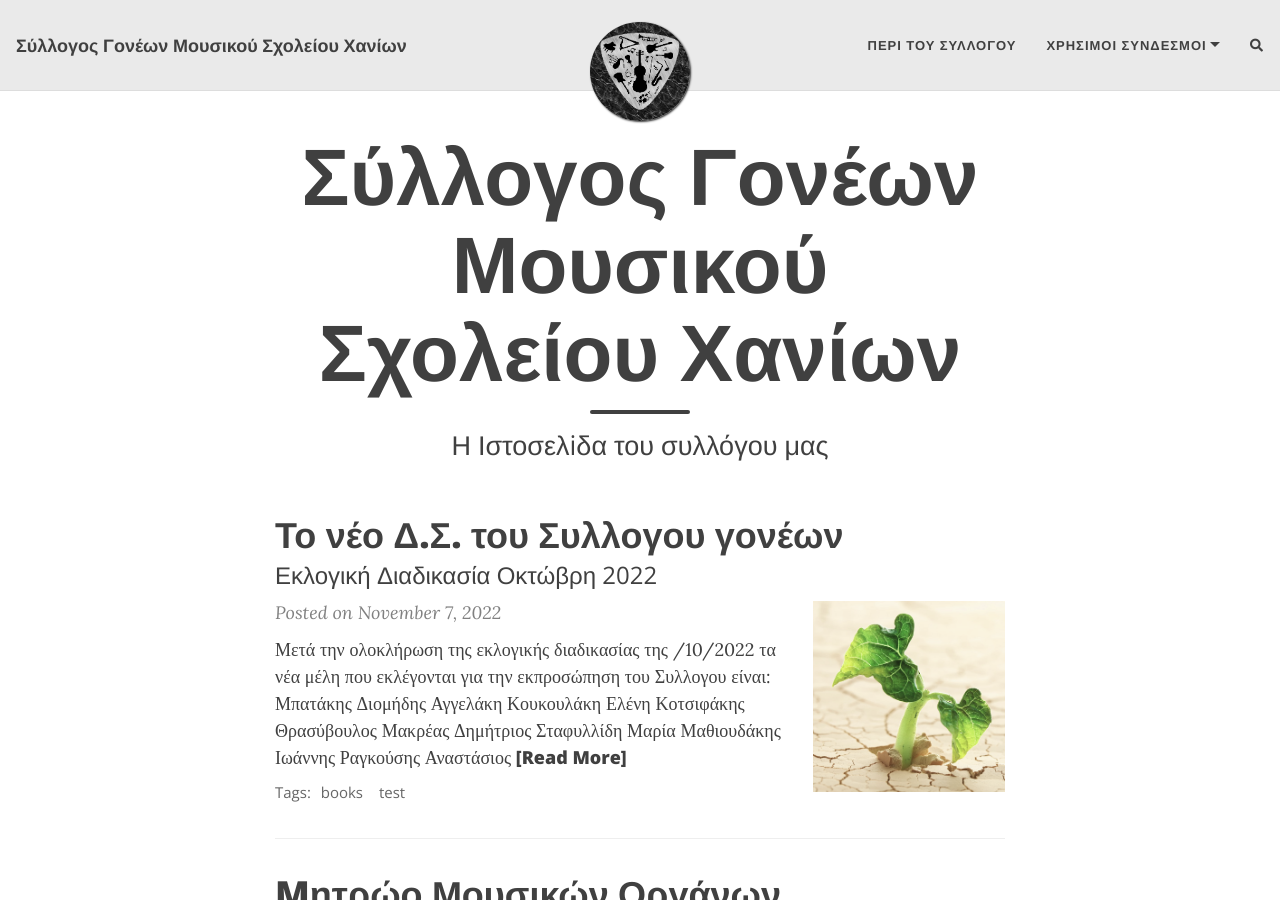
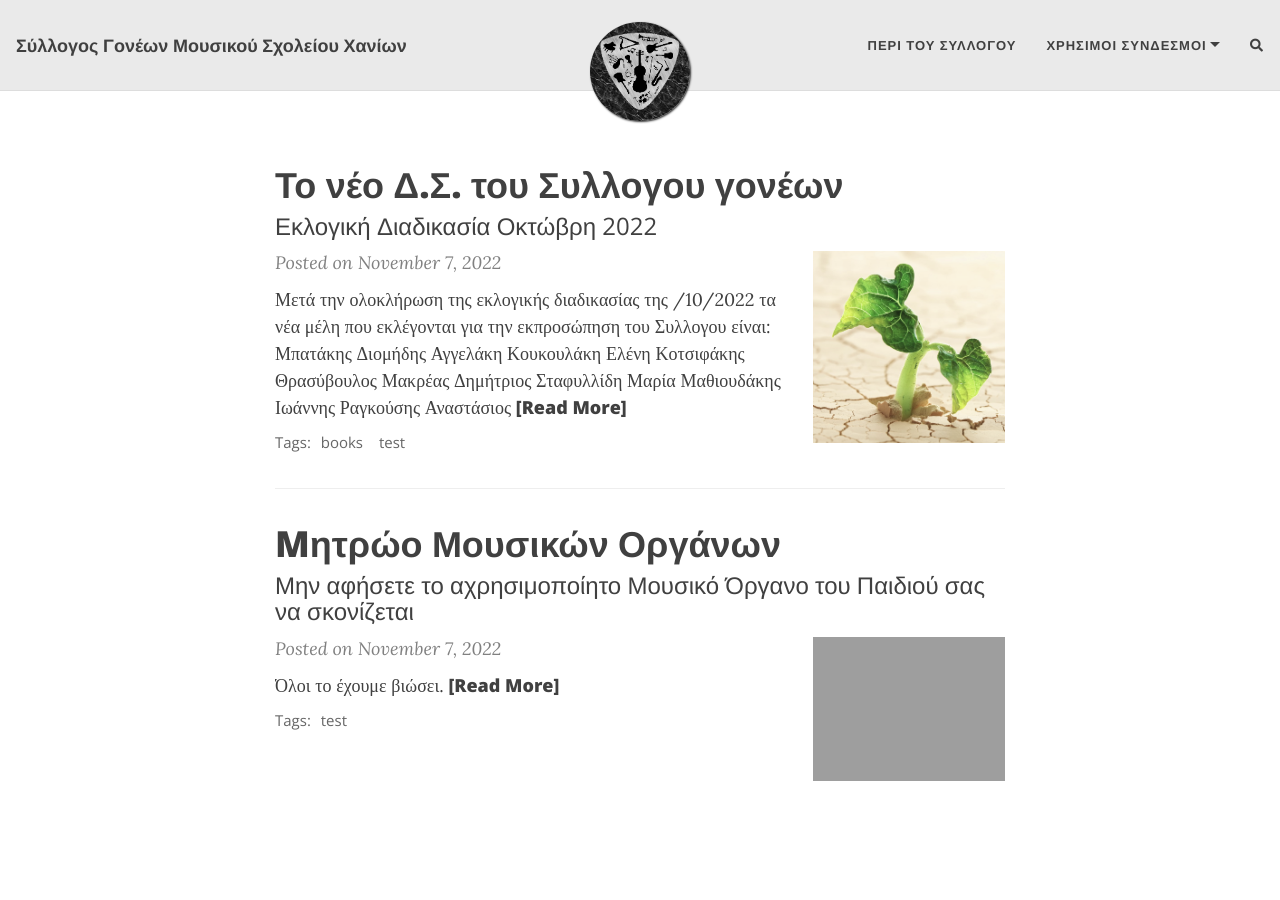
Before and after one commit to sgmsc/site, a Jekyll site: the page built from index.html, in a window 1280 px wide and 900 px high. Built offline with Jekyll 4.4.1, drawn with Linux system fonts in a browser that asks for light colours; nearby versions of some CDN libraries; the list of posts is cut into pages by our own code; comment, search, counter and statistics services are not loaded.

Commit message:
Update index.html

```diff
--- a/index.html
+++ b/index.html
@@ -1,5 +1,5 @@
 ---
 layout: home
-title: Σύλλογος Γονέων Μουσικού Σχολείου Χανίων
-subtitle: Η Ιστοσελiδα του συλλόγου μας
+title:
+subtitle:
 ---
```
